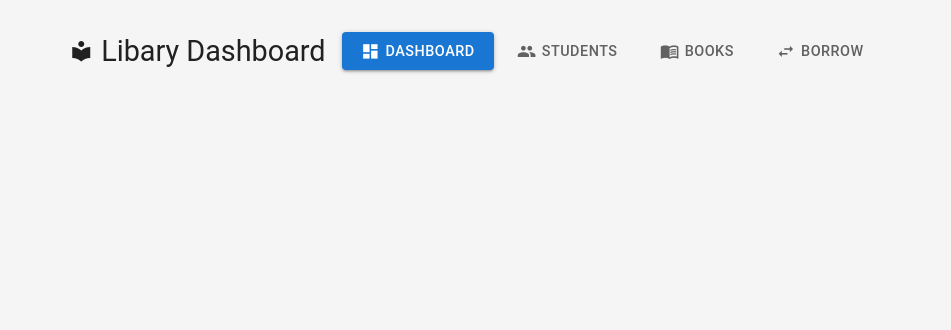
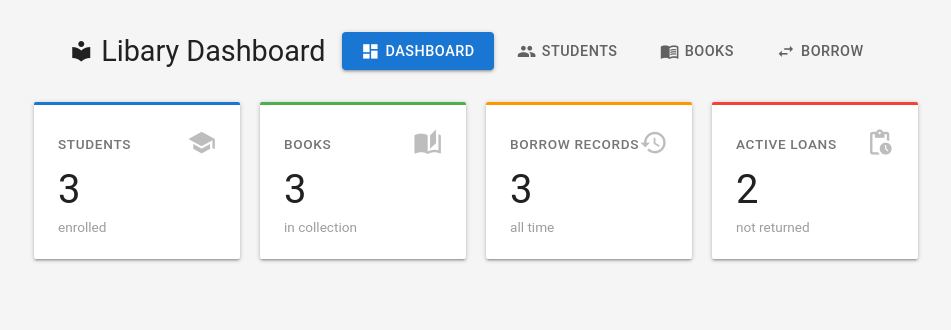
Before and after one commit to EunaceEmactao/IT30A, a PHP site: page /dashboard.php in a window 1280 px wide. Shown: the top 330 px of the page, without its empty margins (164-1115 px from the left). Run offline with PHP 8.4, Linux system fonts and the light colour scheme; data comes from the database, SQL or seed files in the repository.

Commit message:
initial KPIs for dashboard.php: student count, book count, borrowed books & active borrows

```diff
--- a/dashboard.php
+++ b/dashboard.php
@@ -18,6 +18,12 @@ try {
 } catch (PDOException $e) {
     die("Database connection failed: " . $e->getMessage());
 }
+
+// ---------- 1. KPI COUNTS ----------
+$studentCount  = $pdo->query("SELECT COUNT(*) FROM students")->fetchColumn();
+$bookCount     = $pdo->query("SELECT COUNT(*) FROM books")->fetchColumn();
+$totalBorrows  = $pdo->query("SELECT COUNT(*) FROM borrow")->fetchColumn();
+$activeBorrows = $pdo->query("SELECT COUNT(*) FROM borrow WHERE borrow_return_date IS NULL")->fetchColumn();
 ?>
 
 
@@ -63,7 +69,7 @@ try {
         /* ---- KPI CARDS ---- */
         .stats-grid {
             display: grid;
-            grid-template-columns: repeat(auto-fit, minmax(200px, 1fr));
+           grid-template-columns: repeat(4, 1fr);
             gap: 1.25rem;
             margin-bottom: 2rem;
         }
@@ -263,5 +269,42 @@ try {
 </head>
 <body>
     <?php include 'includes/navbar.php'; ?>
+    <div class="stats-grid">
+    <div class="stat-card">
+        <div class="stat-header">
+            <span class="stat-label">Students</span>
+            <span class="material-icons">school</span>
+        </div>
+        <div class="stat-number"><?= $studentCount ?></div>
+        <div class="stat-sub">enrolled</div>
+    </div>
+
+    <div class="stat-card">
+        <div class="stat-header">
+            <span class="stat-label">Books</span>
+            <span class="material-icons">auto_stories</span>
+        </div>
+        <div class="stat-number"><?= $bookCount ?></div>
+        <div class="stat-sub">in collection</div>
+    </div>
+
+    <div class="stat-card">
+        <div class="stat-header">
+            <span class="stat-label">Borrow records</span>
+            <span class="material-icons">history</span>
+        </div>
+        <div class="stat-number"><?= $totalBorrows ?></div>
+        <div class="stat-sub">all time</div>
+    </div>
+
+    <div class="stat-card">
+        <div class="stat-header">
+            <span class="stat-label">Active loans</span>
+            <span class="material-icons">pending_actions</span>
+        </div>
+        <div class="stat-number"><?= $activeBorrows ?></div>
+        <div class="stat-sub">not returned</div>
+    </div>
+</div>
 </body>
 </html>
```
